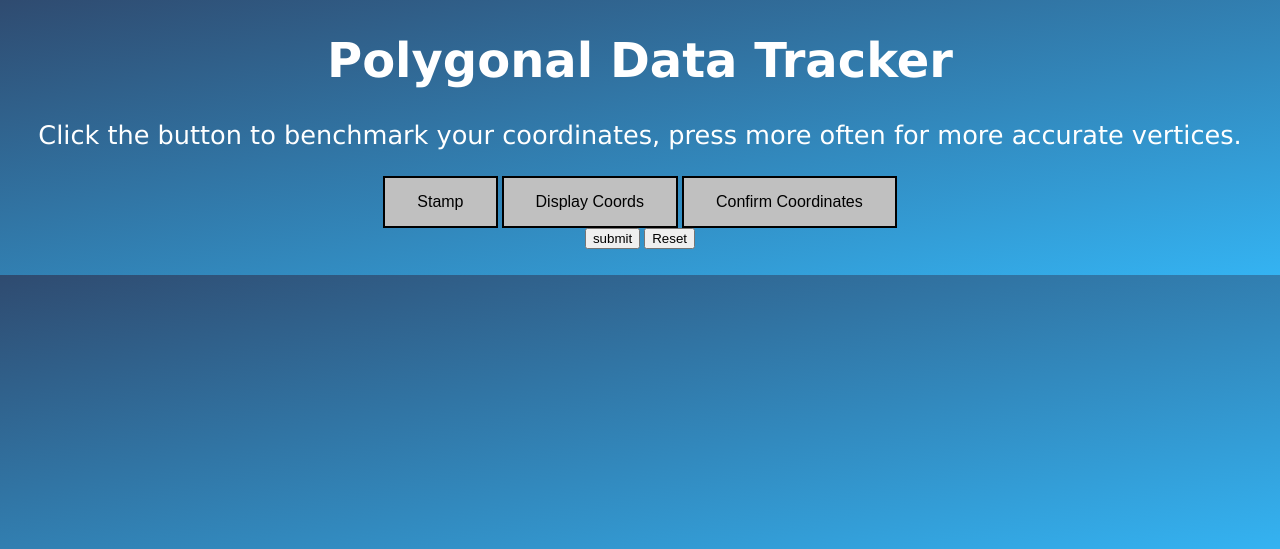
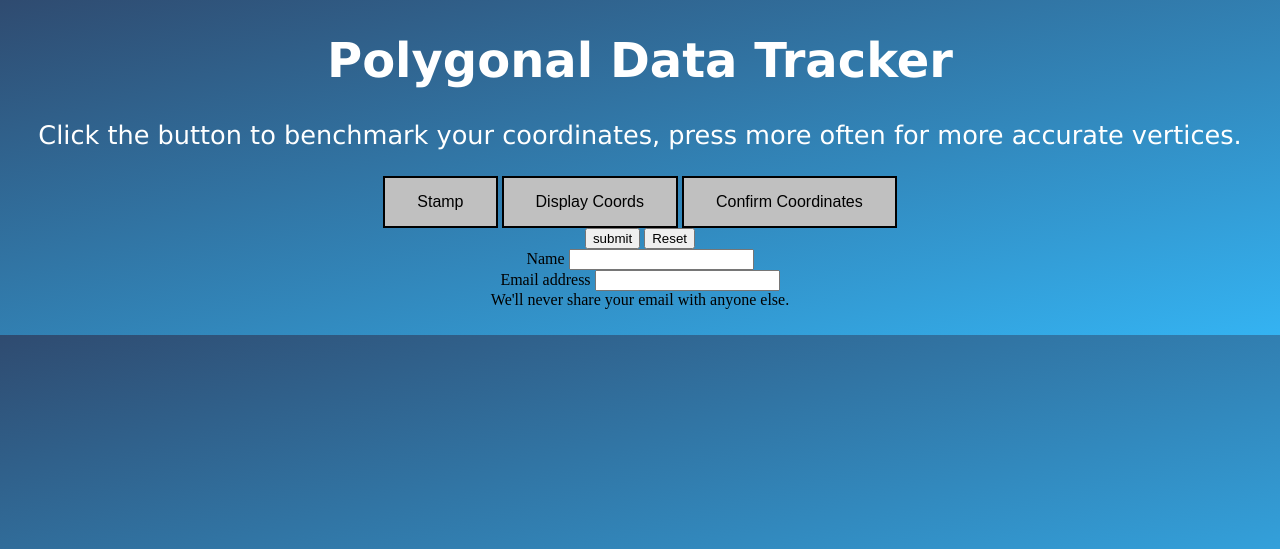
Before and after one commit to Jashbaugh01/490Capstone, a Flask app: template templates/project.html in a window 1280 px wide. Shown: the top 549 px of the page. Run offline with Flask 2, Linux system fonts and the light colour scheme; the template is opened without the code that fills it, so the values that code supplies are empty; some libraries are stand-ins or nearby versions.

Commit message:
added form fields

```diff
--- a/templates/project.html
+++ b/templates/project.html
@@ -79,6 +79,17 @@
 <input type="reset">
 </form>
 
+<form>
+  <div class="mb-3">
+    <label for="Name" class="form-label">Name</label>
+    <input type="text" class="form-text">
+  </div>
+  <div class="mb-3">
+    <label for="exampleInputEmail1" class="form-label">Email address</label>
+    <input type="email" class="form-control" id="exampleInputEmail1" aria-describedby="emailHelp">
+    <div id="emailHelp" class="form-text">We'll never share your email with anyone else.</div>
+  </div>
+</form>
 <p id="demo"></p>
 <script>
 var x = document.getElementById("demo");
```
Also changed, not shown: final/static/index.html (+25 -0 lines).
